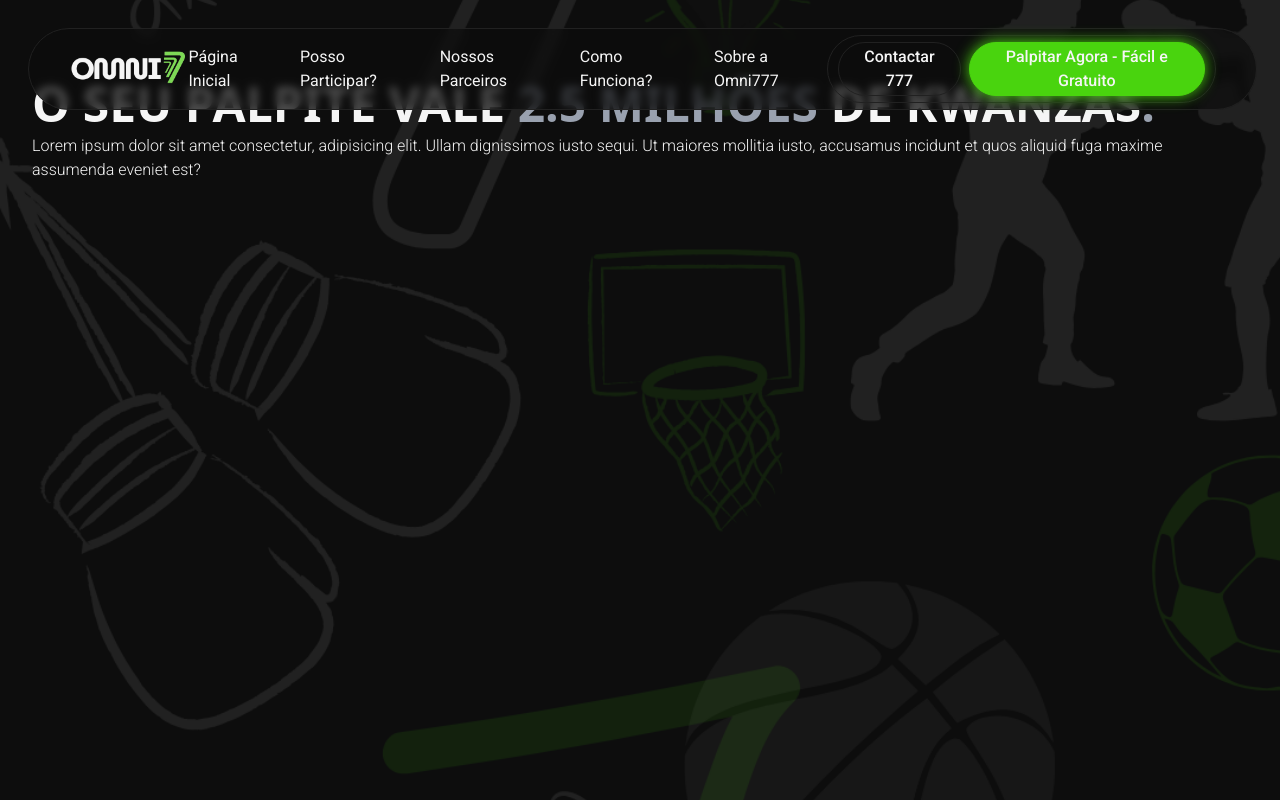
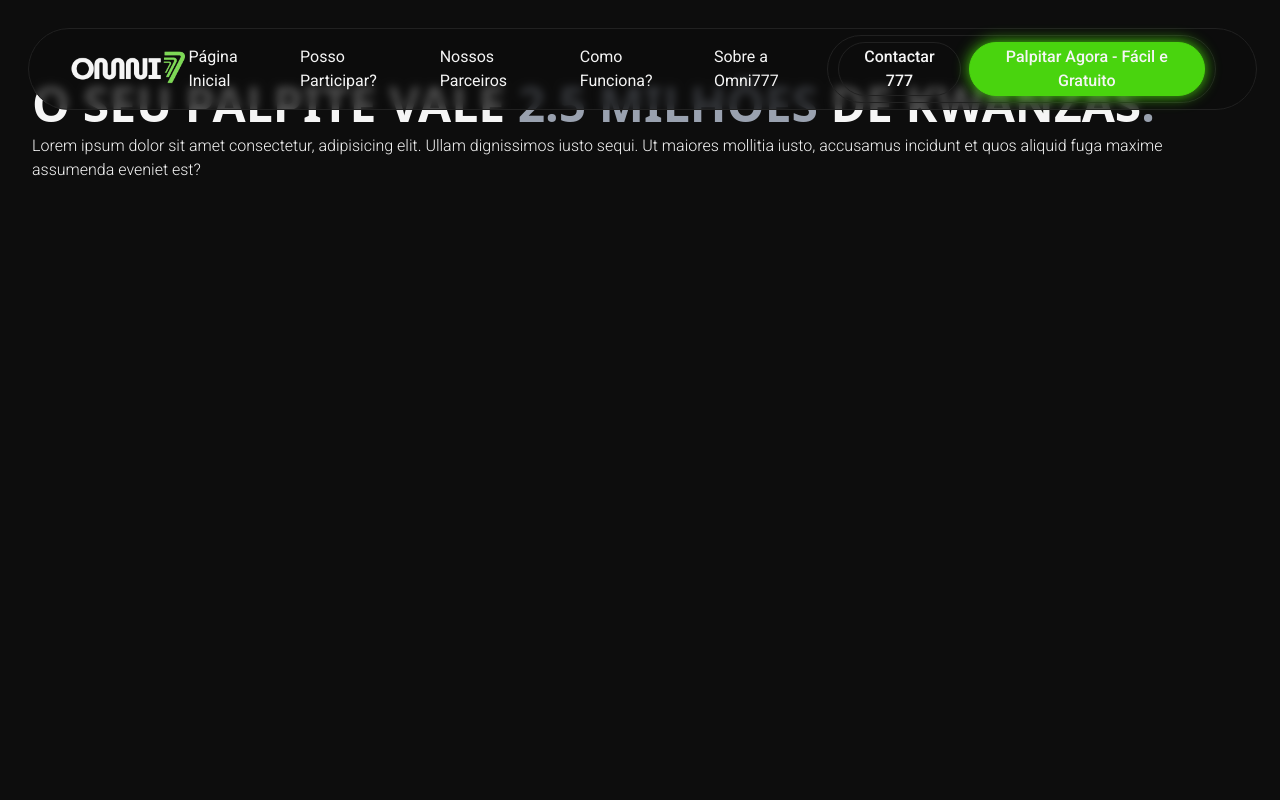
Before and after one commit to C4L3B3666/Omni777, a website: page index.html in a window 1280 px wide. Drawn offline with Linux system fonts and the light colour scheme; a web font is replaced by a local one.

Commit message:
remoção img fundo

```diff
--- a/index.html
+++ b/index.html
@@ -37,7 +37,7 @@
         </div>
     </header>
 
-    <section class="secao pt-20 px-8 h-screen" style="background-image:url('assets/img/bg.png'); background-position: center; background-size: cover;">
+    <section class="secao pt-20 px-8 h-screen">
         <div class="flex flex-col gap-1.5">
             <h1 class="font-museo text-[#F5F5F5] font-extrabold text-5xl uppercase">O seu palpite vale <span class="texto_colorido">2.5 milhões</span> de kwanzas<span class="texto_colorido">.</span></h1>
             <p class="font-roboto text-[#F5F5F5] font-light">Lorem ipsum dolor sit amet consectetur, adipisicing elit. Ullam dignissimos iusto sequi. Ut maiores mollitia iusto, accusamus incidunt et quos aliquid fuga maxime assumenda eveniet est?</p>
```
Also changed, not shown: assets/img/bg.png (deleted).
